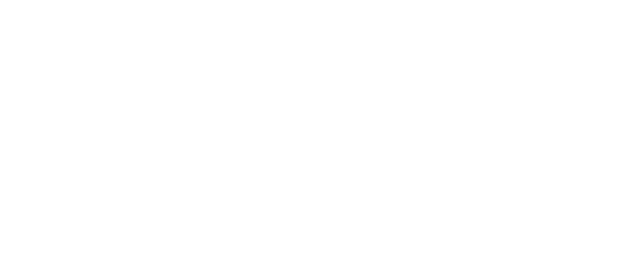
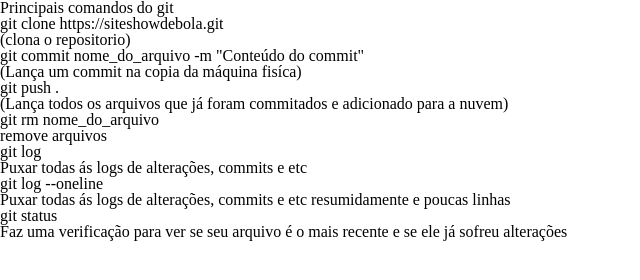
Before and after one commit to lucasismaelbr/git, a plain HTML site: page public/index.html in a window 1280 px wide. Shown: the whole page, without its empty margins (0-640 px from the left). Drawn offline with Linux system fonts and the light colour scheme; files that its build step writes are made by us from their sources.

Commit message:
Inserção de conteúdo para fins de material de consulta futura e para fixação de conteúdo que está sendo aprendido

```diff
--- a/public/index.html
+++ b/public/index.html
@@ -10,5 +10,15 @@
 </head>
 <body>
     <script src="./js/script.js"></script>
+    <h1>Principais comandos do git</h1>
+    <ul>
+        <li>git clone https://siteshowdebola.git <br> (clona o repositorio)</li>
+        <li>git commit nome_do_arquivo -m "Conteúdo do commit" <br> (Lança um commit na copia da máquina fisíca)</li>
+        <li>git push . <br> (Lança todos os arquivos que já foram commitados e adicionado para a nuvem)</li>
+        <li>git rm nome_do_arquivo <br> remove arquivos</li>
+        <li>git log <br> Puxar todas ás logs de alterações, commits e etc</li>
+        <li>git log --oneline <br> Puxar todas ás logs de alterações, commits e etc resumidamente e poucas linhas</li>
+        <li>git status <br> Faz uma verificação para ver se seu arquivo é o mais recente e se ele já sofreu alterações</li>
+    </ul>
 </body>
 </html>
```
